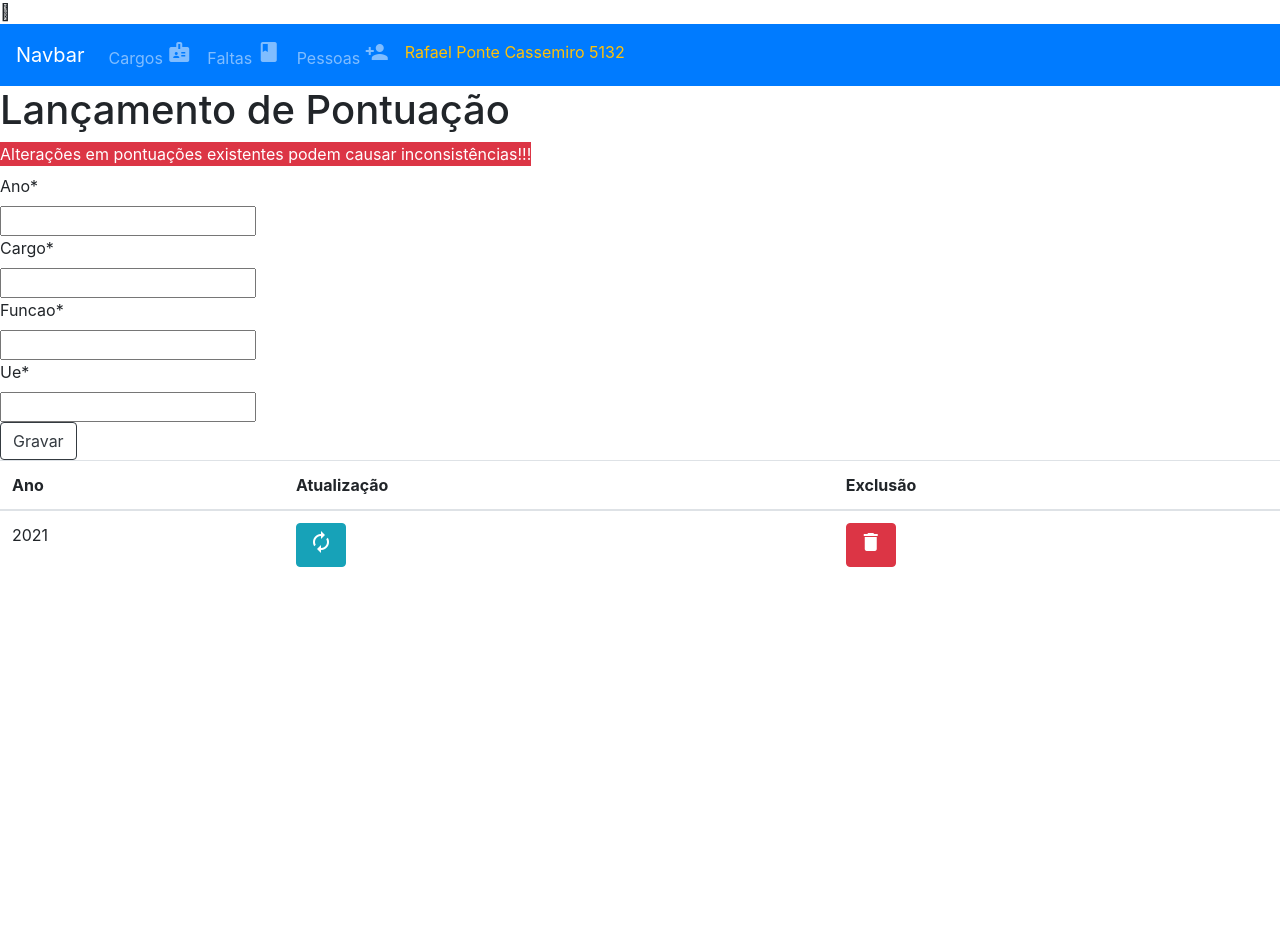
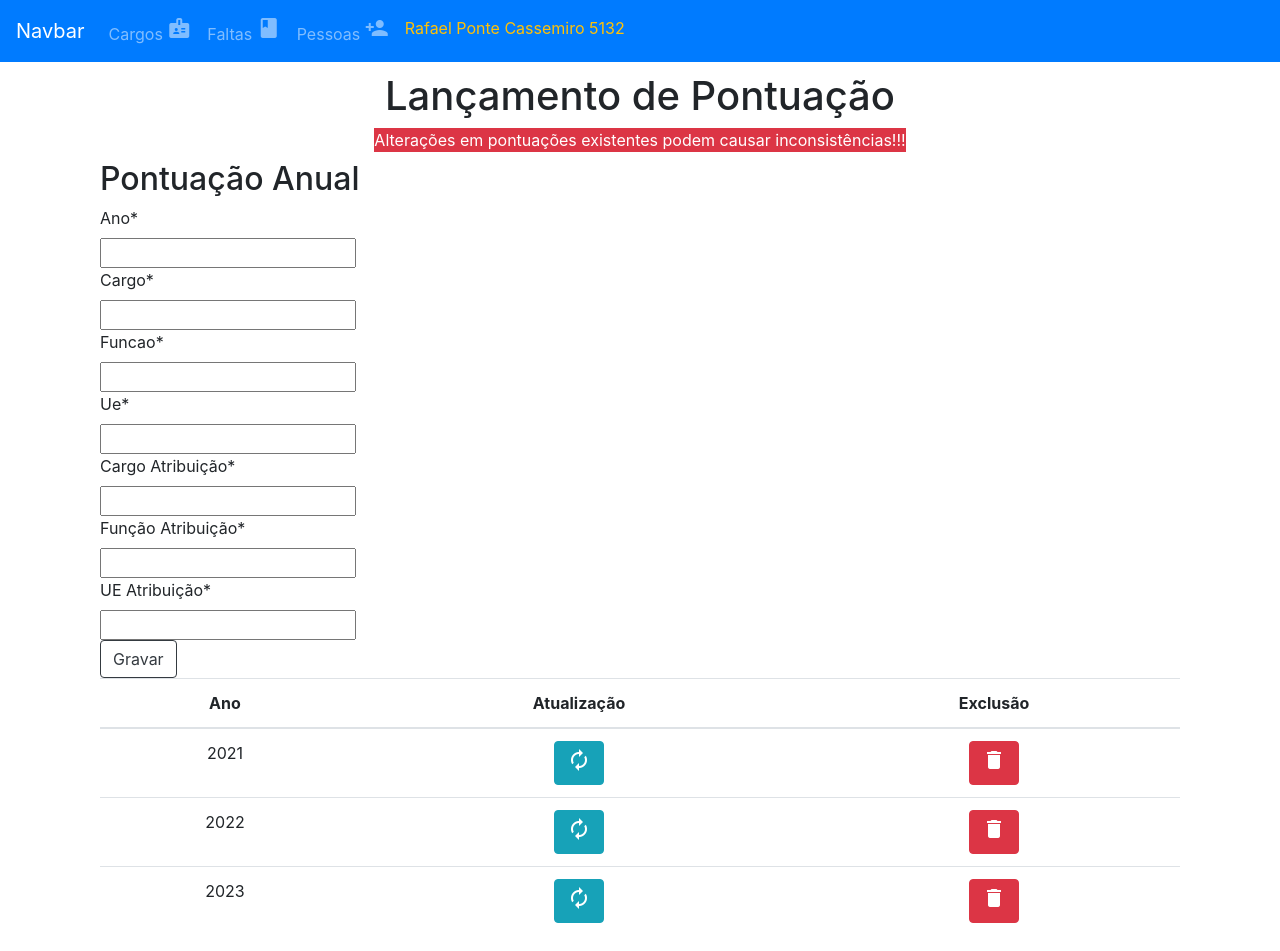
Before and after one commit to rafaelponte89/ficha_frequencia, a Django app: page /pessoas/5132/pontuacoes in a window 1280 px wide. Before the commit the page ends 567 px from the top, so only its background shows below. Run offline with Django 4.2, Linux system fonts and the light colour scheme; data comes from the database, SQL or seed files in the repository; some libraries are stand-ins or nearby versions.

Commit message:
Mudança nas pontuações, agora são gravadas em uma única tabela Implementado o abrir ano Mudança no encerrar ano, agora acontece tudo na mesma tela, alertando através de mensagens e do ícone de cadeado a situação do ano

```diff
--- a/app_ficha_cem/forms.py
+++ b/app_ficha_cem/forms.py
@@ -30,12 +30,14 @@ class formularioPontuacao(forms.ModelForm):
     cargo = forms.CharField(max_length=5)
     funcao = forms.CharField(max_length=5)
     ue = forms.CharField(max_length=5)
+
+    cargo_atrib = forms.CharField(max_length=5, label='Cargo Atribuição')
+    funcao_atrib = forms.CharField(max_length=5, label='Função Atribuição')
+    ue_atrib = forms.CharField(max_length=5, label='UE Atribuição')
     pessoa = forms.ModelChoiceField(queryset=Pessoas.objects.all(),
                                       widget=forms.HiddenInput())
 
     class Meta:
         model = Pontuacoes
-        fields = ['ano','cargo','funcao','ue','pessoa']
-
-class formularioAtribuicao(forms.ModelForm):
-    pass
+        # fields = ['ano','cargo','funcao','ue','pessoa',]
+        fields = ['ano','cargo','funcao','ue','pessoa','cargo_atrib','funcao_atrib','ue_atrib','pessoa']
--- a/app_ficha_cem/urls.py
+++ b/app_ficha_cem/urls.py
@@ -1,4 +1,4 @@
-from .views import gerar_ficha, \
+from .views import gerar_ficha, abrir_ano, \
       listar_ficha, encerrar_ano, pessoas_faltas, pdf_v2, lancar_pontuacoes, atualizar_pontuacoes, excluir_pontuacoes
 from django.urls.conf import path,include
 urlpatterns = [
@@ -9,7 +9,8 @@ urlpatterns = [
     path('pessoas/<str:pessoa_id>/pontuacoes/<str:pontuacao_id>/apagar', excluir_pontuacoes, name='excluirpontuacao'),
     path('pessoas/<str:pessoa_id>/fichas', listar_ficha, name='listarficha' ),
     path('pessoas/<str:pessoa_id>/fichas/<int:ano>', gerar_ficha, name='ficha'),
-    path('pessoas/<str:pessoa_id>/fichas/encerramento/<int:ano>', encerrar_ano, name='encerrarano' ),
+    path('pessoas/<str:pessoa_id>/fichas/encerrar/<int:ano>', encerrar_ano, name='encerrarano' ),
+    path('pessoas/<str:pessoa_id>/fichas/abrir/<int:ano>', abrir_ano, name='abrirano' ),
     path('pessoas/<int:pessoa_id>/fichas/<int:ano>/', pdf_v2, name='baixarpdf'),
     path('faltas/', include('app_falta.urls')),
     path('cargos/',include('app_cargo.urls')),
--- a/app_ficha_cem/views.py
+++ b/app_ficha_cem/views.py
@@ -1,5 +1,5 @@
 from django.shortcuts import render, redirect
-from .models import Faltas, Faltas_Pessoas, Pontuacoes, PontuacoesAtribuicoes
+from .models import Faltas, Faltas_Pessoas, Pontuacoes
 from .forms import formularioLF, formularioPontuacao
 from django.views import View
 from django.contrib import messages
@@ -187,7 +187,6 @@ def lancar_falta(data_lanc, qtd_dias, pessoa_id):
     for dias in range(0,qtd_dias):
         datas_lanc.append(data_lanc)
         data_lanc += timedelta(days=1)
-
 
     conflito = False
     for lancamento in datas_lanc:
@@ -444,16 +443,6 @@ def buscar_informacoes_ficha(pessoa_id, ano):
 
     faltas_mes_a_mes = faltas_por_mes_v2(meses)
 
-    # print('inicio')
-    # linha = 0
-    # minha_lista = []
-    # for k in faltas_mes_a_mes:
-    #     linha +=1
-    #     minha_lista.append(list(faltas_mes_a_mes[k].values()))
-    # print(linha,minha_lista)
-    # print('fim')
-
-
     pessoa.cpf = f'{pessoa.cpf[:3]}.{pessoa.cpf[3:6]}.{pessoa.cpf[6:9]}-{pessoa.cpf[-2:]}'
     pessoa.admissao = f'{dia_adm}/{mes_adm}/{ano_adm}'
 
@@ -498,44 +487,13 @@ def gerar_ficha(request, pessoa_id, ano):
 def index(request):
     return render(request,'template/index.html')
 
-def encerrar_ano(request, pessoa_id, ano):
-
-    pessoa = Pessoas.objects.get(pk=pessoa_id)
-    cargo, funcao, ue =   gerar_pontuacao_anual(ano,pessoa)
-    cargo_a, funcao_a, ue_a =   gerar_pontuacao_anual(ano,pessoa,'a')
-    cargo_at, funcao_at, ue_at = gerar_pontuacao_atribuicao(ano, pessoa)
-    soma_a = cargo_a + funcao_a + ue_a
-    anos, pessoa = listar_anos(pessoa.id)
-
-    try:
-        if anos.index(ano) == 0 and soma_a == 0:
-            pontuacao = Pontuacoes(ano=ano,cargo=cargo,funcao=funcao,ue=ue,pessoa=pessoa)
-            pontuacao.save()
-            pontuacao_at = PontuacoesAtribuicoes(ano=ano,cargo=cargo_at,funcao=funcao_at,ue=ue_at,pessoa=pessoa)
-            pontuacao_at.save()
-            messages.success(request,f"Ano {ano} fechado com sucesso!")
-        else:
-            if soma_a != 0:
-                pontuacao = Pontuacoes(ano=ano,cargo=cargo,funcao=funcao,ue=ue,pessoa=pessoa)
-                pontuacao_at = PontuacoesAtribuicoes(ano=ano,cargo=cargo_at,funcao=funcao_at,ue=ue_at,pessoa=pessoa)
-                pontuacao.save()
-                pontuacao_at.save()
-                messages.success(request,f"Ano {ano} fechado com sucesso!")
-            else:
-                messages.info(request,f"Ano fechamento - { ano }! \n Ano anterior {ano-1} aberto!",'primary')
-
-    except:
-        # return render(request, 'template/encerrar_ano.html', {'mensagem':mensagem, 'pessoa':pessoa})
-        messages.info(request,f'Ano {ano} já fechado!')
-
-    return render(request, 'template/encerrar_ano.html', {'pessoa':pessoa})
-
 # recupera a pontuação do ano corrente
 def checar_existencia_pontuacao(ano, pessoa):
     status = True
     q2 = Pontuacoes.objects.filter(pessoa=pessoa)
     q3 = Pontuacoes.objects.filter(ano=ano)
     pontuacao = q2.intersection(q3)
+
 
     if len(pontuacao):
         status = False
@@ -560,8 +518,12 @@ def gerar_pontuacao_atribuicao(ano,pessoa, tipo='c'):
 
     dias = contar_dias(data_bas_ini, data_bas_fim)
 
-    q1 = PontuacoesAtribuicoes.objects.filter(ano=ano-1) # ano anterior
-    q2 = PontuacoesAtribuicoes.objects.filter(pessoa=pessoa)
+    # q1 = PontuacoesAtribuicoes.objects.filter(ano=ano-1) # ano anterior
+    # q2 = PontuacoesAtribuicoes.objects.filter(pessoa=pessoa)
+
+    q1 = Pontuacoes.objects.filter(ano=ano-1) # ano anterior
+    q2 = Pontuacoes.objects.filter(pessoa=pessoa)
+
 
     pontuacao_anterior = q1.intersection(q2)
 
@@ -573,9 +535,9 @@ def gerar_pontuacao_atribuicao(ano,pessoa, tipo='c'):
             ue = 0
 
         else:
-            cargo = pontuacao_anterior[0].cargo
-            funcao = pontuacao_anterior[0].funcao
-            ue = pontuacao_anterior[0].ue
+            cargo = pontuacao_anterior[0].cargo_atrib
+            funcao = pontuacao_anterior[0].funcao_atrib
+            ue = pontuacao_anterior[0].ue_atrib
 
     else:
         # ano corrente
@@ -584,9 +546,9 @@ def gerar_pontuacao_atribuicao(ano,pessoa, tipo='c'):
             funcao = dias - faltas_a_descontar(ano,pessoa)
             ue = dias - faltas_a_descontar(ano,pessoa)
         else:
-            cargo = int(pontuacao_anterior[0].cargo) + dias - faltas_a_descontar(ano,pessoa)
-            funcao = int(pontuacao_anterior[0].funcao) + dias - faltas_a_descontar(ano,pessoa)
-            ue = int(pontuacao_anterior[0].ue) + dias - faltas_a_descontar(ano,pessoa)
+            cargo = int(pontuacao_anterior[0].cargo_atrib) + dias - faltas_a_descontar(ano,pessoa)
+            funcao = int(pontuacao_anterior[0].funcao_atrib) + dias - faltas_a_descontar(ano,pessoa)
+            ue = int(pontuacao_anterior[0].ue_atrib) + dias - faltas_a_descontar(ano,pessoa)
 
     return cargo, funcao, ue
 
@@ -981,6 +943,110 @@ def atualizar_pontuacoes(request, pontuacao_id, pessoa_id):
 
     return render(request,'template/lancar_pontuacao.html',{'form':form,'pessoa':pessoa,'pontuacoes':pontuacoes})
 
+
+def encerrar_ano(request, pessoa_id, ano):
+
+    q1 = Pontuacoes.objects.all().filter(pessoa=pessoa_id).filter(ano=ano)
+    q2= Pontuacoes.objects.all().filter(pessoa=pessoa_id).filter(ano=ano-1)
+
+    pessoa = Pessoas.objects.get(pk=pessoa_id)
+    cargo, funcao, ue =   gerar_pontuacao_anual(ano,pessoa)
+    cargo_a, funcao_a, ue_a =   gerar_pontuacao_anual(ano,pessoa,'a')
+    cargo_at, funcao_at, ue_at = gerar_pontuacao_atribuicao(ano, pessoa)
+    soma_a = cargo_a + funcao_a + ue_a
+    anos, pessoa = listar_anos(pessoa.id)
+    min_ano = min(anos)
+    max_ano = max(anos)
+
+    anos_status = {}
+
+    for a in anos:
+        status  = checar_existencia_pontuacao(a,pessoa)
+        if status:
+            status = 'Aberto'
+        else:
+            status = 'Fechado'
+        anos_status[a] = status
+
+    print(anos_status)
+    print(q1.count(),min_ano)
+    if request.method == 'GET':
+
+        if  q1.count() == 0 and  min_ano == ano and pessoa.efetivo == True:
+            pontuacao = Pontuacoes(ano=ano,cargo=cargo,funcao=funcao,ue=ue,pessoa=pessoa,
+            cargo_atrib=cargo_at, funcao_atrib=funcao_at,ue_atrib=ue_at)
+            pontuacao.save()
+
+            messages.success(request,f"Ano {ano} fechado com sucesso!")
+
+        elif q2.count() != 0 :
+            pontuacao = Pontuacoes(ano=ano,cargo=cargo,funcao=funcao,ue=ue,pessoa=pessoa,
+            cargo_atrib=cargo_at, funcao_atrib=funcao_at,ue_atrib=ue_at)
+            pontuacao.save()
+
+            messages.success(request,f"Ano {ano} fechado com sucesso!")
+
+        elif q1.count() == 0 and pessoa.efetivo == False:
+            pontuacao = Pontuacoes(ano=ano,cargo=cargo,funcao=funcao,ue=ue,pessoa=pessoa,
+            cargo_atrib=cargo_at, funcao_atrib=funcao_at,ue_atrib=ue_at)
+            pontuacao.save()
+
+            messages.success(request,f"Ano {ano} fechado com sucesso!")
+
+        else:
+            messages.info(request,f"Ano anterior {ano - 1} aberto!")
+
+
+        return redirect('listarficha',pessoa_id)
+
+
+    return render(request,'template/listar_ficha.html',{'anos':anos_status, 'pessoa':pessoa})
+
+def abrir_ano(request, pessoa_id, ano):
+
+    pessoa = Pessoas.objects.get(pk=pessoa_id)
+    anos, pessoa = listar_anos(pessoa_id)
+    abrir_todos = False
+    q2= Pontuacoes.objects.all().filter(pessoa=pessoa_id).filter(ano=ano+1)
+    min_ano = min(anos)
+    max_ano = max(anos)
+
+    if ano == min_ano:
+        abrir_todos = True
+
+    anos_status = {}
+
+    for a in anos:
+        status  = checar_existencia_pontuacao(a,pessoa)
+        if status:
+            status = 'Aberto'
+        else:
+            status = 'Fechado'
+        anos_status[a] = status
+
+
+    if request.method == 'GET':
+
+        if abrir_todos and pessoa.efetivo:
+            for i in anos:
+
+                q1 = Pontuacoes.objects.all().filter(pessoa=pessoa_id).filter(ano=i)
+                q1.delete()
+
+            messages.success(request,f"Aberto do ano {min_ano} ao {max_ano}")
+        else:
+            if q2.count() > 0 and pessoa.efetivo:
+                messages.info(request,f"Não pode abrir {ano} existe ano posterior Fechado!")
+            else:
+                q1 = Pontuacoes.objects.all().filter(pessoa=pessoa_id).filter(ano=ano)
+                q1.delete()
+                messages.success(request,f"Ano {ano} Aberto!")
+
+        return redirect('listarficha',pessoa_id)
+
+
+    return render(request,'template/listar_ficha.html',{'anos':anos_status, 'pessoa':pessoa})
+
 def excluir_pontuacoes(request, pessoa_id, pontuacao_id):
     pontuacao = Pontuacoes.objects.get(pk=pontuacao_id)
     pontuacoes = Pontuacoes.objects.all().filter(pessoa=pessoa_id)
--- a/app_pessoa/template/cadastrar_pessoa.html
+++ b/app_pessoa/template/cadastrar_pessoa.html
@@ -11,7 +11,7 @@
 </form>
 {% if pessoas %}
 <table class="table table-hover">
-    <thead>
+    <thead class="text-center">
         <tr>
             <th scope="col">Ficha Frequência </th>
             <th scope="col">Lançar Falta</th>
@@ -23,7 +23,7 @@
 
         </tr>
     </thead>
-    <tbody>
+    <tbody class="text-center">
 
         {% for pessoa in pessoas %}
         <tr>
@@ -40,7 +40,7 @@
                 autorenew
                 </span></a></a></td>
 
-            <td>{{pessoa.nome}}</td>
+            <td class="text-left align-middle">{{pessoa.nome}}</td>
         </tr>
         {% endfor %}
         {% else %}
--- a/template/lancar_pontuacao.html
+++ b/template/lancar_pontuacao.html
@@ -1,8 +1,19 @@
 {% extends 'template/menu.html'%}
 {% load crispy_forms_tags %}
 {% block content %}
+<div class="container">
+    <div class="row">
+        <div class="col-12 text-center">
             <h1>Lançamento de Pontuação</h1>
-<label class="bg-danger text-white">Alterações em pontuações existentes podem causar inconsistências!!!</label>
+            <label class="bg-danger text-white">Alterações em pontuações existentes podem causar
+                inconsistências!!!</label>
+        </div>
+    </div>
+</div>
+<div class="container">
+    <div class="row">
+        <div class="col-12">
+            <h2>Pontuação Anual</h2>
             <form method="POST">
                 {% csrf_token %}
                 {{ form|crispy }}
@@ -11,10 +22,11 @@
 
                 </div>
             </form>
-
-<div>
-    <div>
-        <table class="table table-hover">
+        </div>
+    </div>
+    <div class="row">
+        <div class="col-12">
+            <table class="table table-hover text-center">
                 <thead>
                     <tr>
                         <th scope="col">Ano</th>
@@ -31,14 +43,14 @@
                             {{pontuacao}}
                         </td>
                         <td>
-                        <a class='btn btn-info'
-                            href="{% url 'atualizarpontuacao' pessoa.id pontuacao.id %}"><span class="material-icons">
+                            <a class='btn btn-info' href="{% url 'atualizarpontuacao' pessoa.id pontuacao.id %}"><span
+                                    class="material-icons">
                                     autorenew
                                 </span></a>
                         </td>
                         <td>
-                        <a class='btn btn-danger'
-                            href="{% url 'excluirpontuacao' pessoa.id pontuacao.id %}"><span class="material-icons">
+                            <a class='btn btn-danger' href="{% url 'excluirpontuacao' pessoa.id pontuacao.id %}"><span
+                                    class="material-icons">
                                     delete
                                 </span></a>
                         </td>
@@ -48,7 +60,7 @@
 
                 </tbody>
             </table>
-
+        </div>
     </div>
 </div>
 {% endblock content %}
--- a/template/menu.html
+++ b/template/menu.html
@@ -18,7 +18,7 @@
 
 <body>
     <span class="fa-solid fa-user"></span>
-    <nav class="navbar navbar-expand-lg navbar-dark bg-primary">
+    <nav class="navbar navbar-expand-lg navbar-dark bg-primary  fixed-top">
         <a class="navbar-brand" href="#">Navbar</a>
         <button class="navbar-toggler" type="button" data-toggle="collapse" data-target="#navbarSupportedContent"
             aria-controls="navbarSupportedContent" aria-expanded="false" aria-label="Toggle navigation">
@@ -56,7 +56,7 @@
 
     {% if messages %}
     {% for message in messages %}
-    <div class="alert alert-{{ message.tags }} alert-dismissible fade show custom-alert" role="alert">
+    <div class="mt-5 alert alert-{{ message.tags }} alert-dismissible fade show custom-alert" role="alert">
         <strong>{{ message }}</strong>
         <button type="button" class="close" data-dismiss="alert" aria-label="Close">
             <span aria-hidden="true">X</span>
@@ -65,9 +65,10 @@
 
     {% endfor %}
     {% endif %}
-
-    {% block content %}
-    {% endblock content %}
+    <div class="container mt-5">
+        {% block content %}
+        {% endblock content %}
+    </div>
 
     <script src="https://code.jquery.com/jquery-3.2.1.slim.min.js"
         integrity="sha384-KJ3o2DKtIkvYIK3UENzmM7KCkRr/rE9/Qpg6aAZGJwFDMVNA/GpGFF93hXpG5KkN"
```
Also changed, not shown: app_ficha_cem/models.py (+5 -11 lines), template/listar_ficha.html (+23 -7 lines), app_ficha_cem/migrations/0020_pontuacoes_cargo_atrib_pontuacoes_funcao_atrib_and_more.py (added), app_ficha_cem/migrations/0021_delete_pontuacoesatribuicoes.py (added), db.sqlite3. Lines whose indentation alone changed are shown as unchanged.
